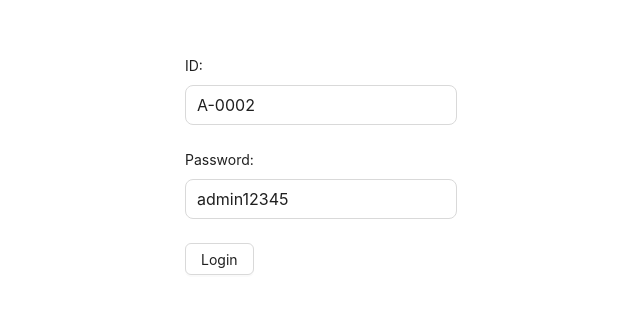
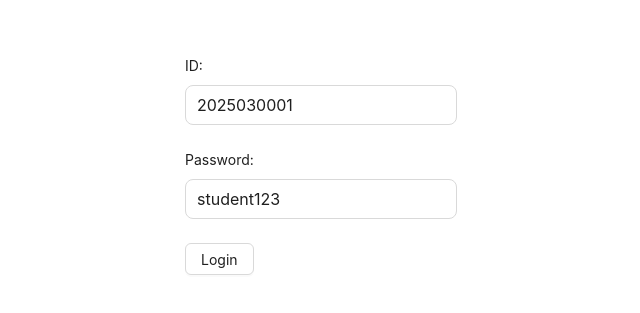
Before and after one commit to ShefatAhmed/ahmed-university-client, a React (Vite) app: page /login in a window 1280 px wide. Shown: the part 235-548 px from the top of the page, without its empty margins (319-959 px from the left). Built offline with nearby package versions, Linux system fonts and the light colour scheme.

Commit message:
add role based authentication

```diff
--- a/src/App.tsx
+++ b/src/App.tsx
@@ -3,7 +3,7 @@ import ProtectedRoute from "./components/layout/ProtectedRoute"
 
 function App() {
   return (
-    <ProtectedRoute><MainLayout /></ProtectedRoute>
+    <ProtectedRoute role={undefined}><MainLayout /></ProtectedRoute>
   )
 }
 
--- a/src/components/layout/ProtectedRoute.tsx
+++ b/src/components/layout/ProtectedRoute.tsx
@@ -1,10 +1,18 @@
 import { ReactNode } from "react";
-import { useAppSelector } from "../../redux/hooks";
-import { useCurrentToken } from "../../redux/features/auth/authSlice";
+import { useAppDispatch, useAppSelector } from "../../redux/hooks";
+import { logout, selectCurrentUser, useCurrentToken } from "../../redux/features/auth/authSlice";
 import { Navigate } from "react-router-dom";
 
-const ProtectedRoute = ({ children }: { children: ReactNode }) => {
-    const token = useAppSelector(useCurrentToken)
+type TProtectedRoute = { children: ReactNode, role: string | undefined }
+
+const ProtectedRoute = ({ children, role }: TProtectedRoute) => {
+    const token = useAppSelector(useCurrentToken);
+    const user = useAppSelector(selectCurrentUser);
+    const dispatch = useAppDispatch();
+    if (role !== undefined && role !== user?.role) {
+        dispatch(logout())
+        return <Navigate to="/login" replace={true} />
+    }
     if (!token) {
         return <Navigate to="/login" replace={true} />
     }
--- a/src/pages/Login.tsx
+++ b/src/pages/Login.tsx
@@ -14,8 +14,8 @@ const Login = () => {
   const dispatch = useAppDispatch()
 
   const defaultValues = {
-    userId: "A-0002",
-    password: "admin12345"
+    userId: "2025030001",
+    password: "student123"
   }
 
 
--- a/src/routes/student.routes.tsx
+++ b/src/routes/student.routes.tsx
@@ -1,5 +1,6 @@
 import { NavLink } from "react-router-dom";
 import { TSiderbarItems } from "../types";
+import OfferedCourses from "../pages/admin/courseManagement/OfferedCourses";
 
 export const studentPaths = [
     {
@@ -8,18 +9,18 @@ export const studentPaths = [
         element: <h1>Dashboard</h1>
     },
     {
-        name: "User Management",
+        name: "Offered Courses",
         children: [
             {
-                name: "Create student",
-                path: "create-student",
-                element: <h1>Create student</h1>
-            }
+                name: 'Offered Courses',
+                path: 'offered-courses',
+                element: <OfferedCourses />,
+            },
         ]
     }
 ]
 
-export const studentSidberItems = studentPaths.reduce((acc : TSiderbarItems[], item) => {
+export const studentSidberItems = studentPaths.reduce((acc: TSiderbarItems[], item) => {
     if (item.path && item.element) {
         acc.push({
             key: item.name,
--- a/src/types/sidebar.types.ts
+++ b/src/types/sidebar.types.ts
@@ -12,7 +12,7 @@ export type TSiderbarItems = {
 } | undefined;
 
 export type TUserPath = {
-    name: string,
+    name?: string,
     path?: string
     element?: ReactNode
     children?: TUserPath[]
```
Also changed, not shown: src/routes/routes.tsx (+5 -4 lines).
